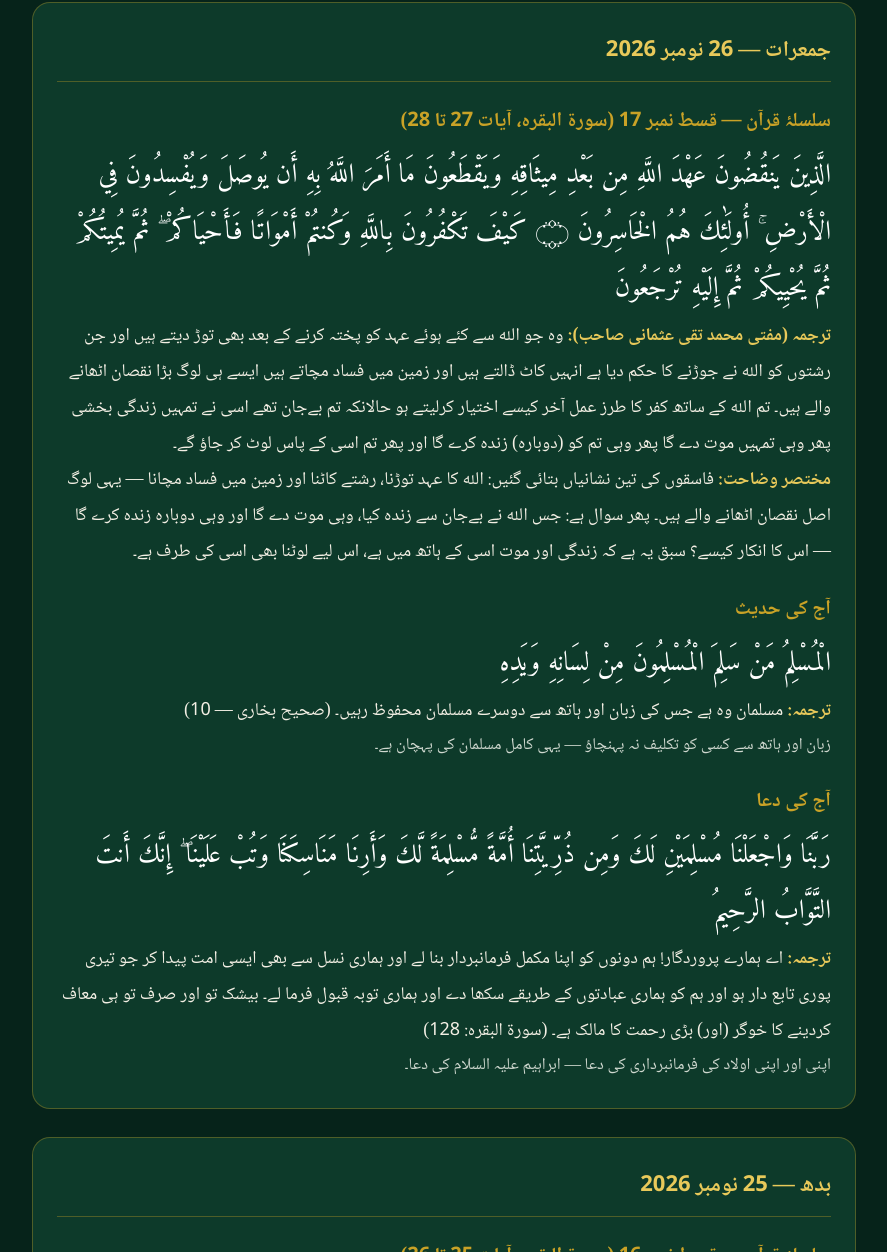
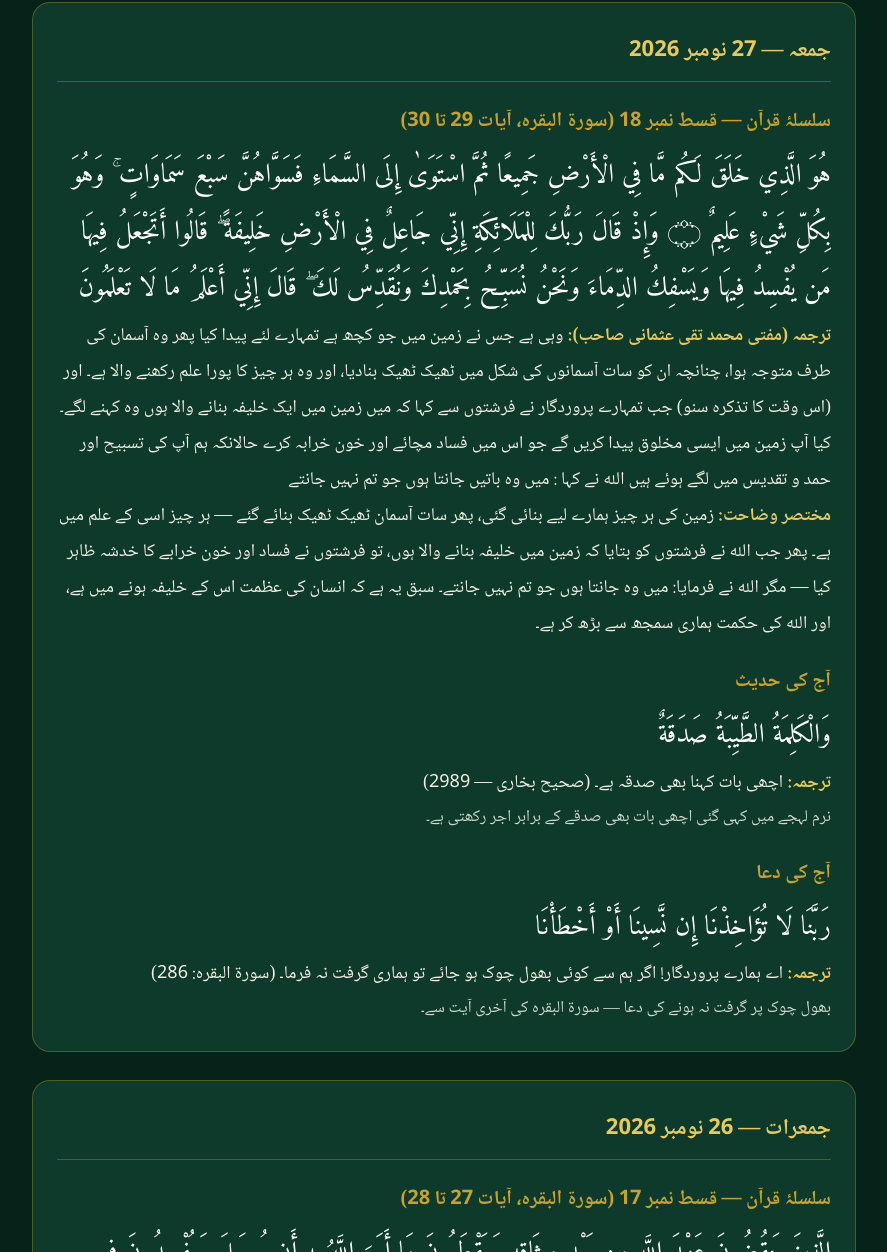
Before and after one commit to yousuf0313/global-online-quran-academy, a plain HTML site: page daily.html in a window 1280 px wide. Shown: the part 350-1602 px from the top of the page, without its empty margins (196-1083 px from the left). Drawn offline with Linux system fonts and the light colour scheme.

Commit message:
Daily entry 27 Nov 2026 (Qist 18)
Added content for November 27, 2026, including Quranic verses, a hadith, and a prayer.

```diff
--- a/daily.html
+++ b/daily.html
@@ -42,6 +42,32 @@
     <a class="backlink" href="index.html">مرکزی صفحہ ←</a>
     <a class="backlink" href="register.html">مفت رجسٹریشن — طالب علم و استاد ←</a>
   </header>
+
+<!-- ===== 27 نومبر 2026 ===== -->
+<article class="day">
+  <h2>جمعہ — 27 نومبر 2026</h2>
+
+  <div class="block">
+    <h3>سلسلۂ قرآن — قسط نمبر 18 (سورۃ البقرہ، آیات 29 تا 30)</h3>
+    <p class="arabic">هُوَ الَّذِي خَلَقَ لَكُم مَّا فِي الْأَرْضِ جَمِيعًا ثُمَّ اسْتَوَىٰ إِلَى السَّمَاءِ فَسَوَّاهُنَّ سَبْعَ سَمَاوَاتٍ ۚ وَهُوَ بِكُلِّ شَيْءٍ عَلِيمٌ ۝ وَإِذْ قَالَ رَبُّكَ لِلْمَلَائِكَةِ إِنِّي جَاعِلٌ فِي الْأَرْضِ خَلِيفَةً ۖ قَالُوا أَتَجْعَلُ فِيهَا مَن يُفْسِدُ فِيهَا وَيَسْفِكُ الدِّمَاءَ وَنَحْنُ نُسَبِّحُ بِحَمْدِكَ وَنُقَدِّسُ لَكَ ۖ قَالَ إِنِّي أَعْلَمُ مَا لَا تَعْلَمُونَ</p>
+    <p><span class="label">ترجمہ (مفتی محمد تقی عثمانی صاحب):</span> وہی ہے جس نے زمین میں جو کچھ ہے تمہارے لئے پیدا کیا پھر وہ آسمان کی طرف متوجہ ہوا، چنانچہ ان کو سات آسمانوں کی شکل میں ٹھیک ٹھیک بنادیا، اور وہ ہر چیز کا پورا علم رکھنے والا ہے۔ اور (اس وقت کا تذکرہ سنو) جب تمہارے پروردگار نے فرشتوں سے کہا کہ میں زمین میں ایک خلیفہ بنانے والا ہوں وہ کہنے لگے۔ کیا آپ زمین میں ایسی مخلوق پیدا کریں گے جو اس میں فساد مچائے اور خون خرابہ کرے حالانکہ ہم آپ کی تسبیح اور حمد و تقدیس میں لگے ہوئے ہیں اللہ نے کہا : میں وہ باتیں جانتا ہوں جو تم نہیں جانتے</p>
+    <p><span class="label">مختصر وضاحت:</span> زمین کی ہر چیز ہمارے لیے بنائی گئی، پھر سات آسمان ٹھیک ٹھیک بنائے گئے — ہر چیز اسی کے علم میں ہے۔ پھر جب اللہ نے فرشتوں کو بتایا کہ زمین میں خلیفہ بنانے والا ہوں، تو فرشتوں نے فساد اور خون خرابے کا خدشہ ظاہر کیا — مگر اللہ نے فرمایا: میں وہ جانتا ہوں جو تم نہیں جانتے۔ سبق یہ ہے کہ انسان کی عظمت اس کے خلیفہ ہونے میں ہے، اور اللہ کی حکمت ہماری سمجھ سے بڑھ کر ہے۔</p>
+  </div>
+
+  <div class="block">
+    <h3>آج کی حدیث</h3>
+    <p class="arabic">وَالْكَلِمَةُ الطَّيِّبَةُ صَدَقَةٌ</p>
+    <p><span class="label">ترجمہ:</span> اچھی بات کہنا بھی صدقہ ہے۔ (صحیح بخاری — 2989)</p>
+    <p class="note">نرم لہجے میں کہی گئی اچھی بات بھی صدقے کے برابر اجر رکھتی ہے۔</p>
+  </div>
+
+  <div class="block">
+    <h3>آج کی دعا</h3>
+    <p class="arabic">رَبَّنَا لَا تُؤَاخِذْنَا إِن نَّسِينَا أَوْ أَخْطَأْنَا</p>
+    <p><span class="label">ترجمہ:</span> اے ہمارے پروردگار! اگر ہم سے کوئی بھول چوک ہو جائے تو ہماری گرفت نہ فرما۔ (سورۃ البقرہ: 286)</p>
+    <p class="note">بھول چوک پر گرفت نہ ہونے کی دعا — سورۃ البقرہ کی آخری آیت سے۔</p>
+  </div>
+</article>
 
 <!-- ===== 26 نومبر 2026 ===== -->
 <article class="day">
```
